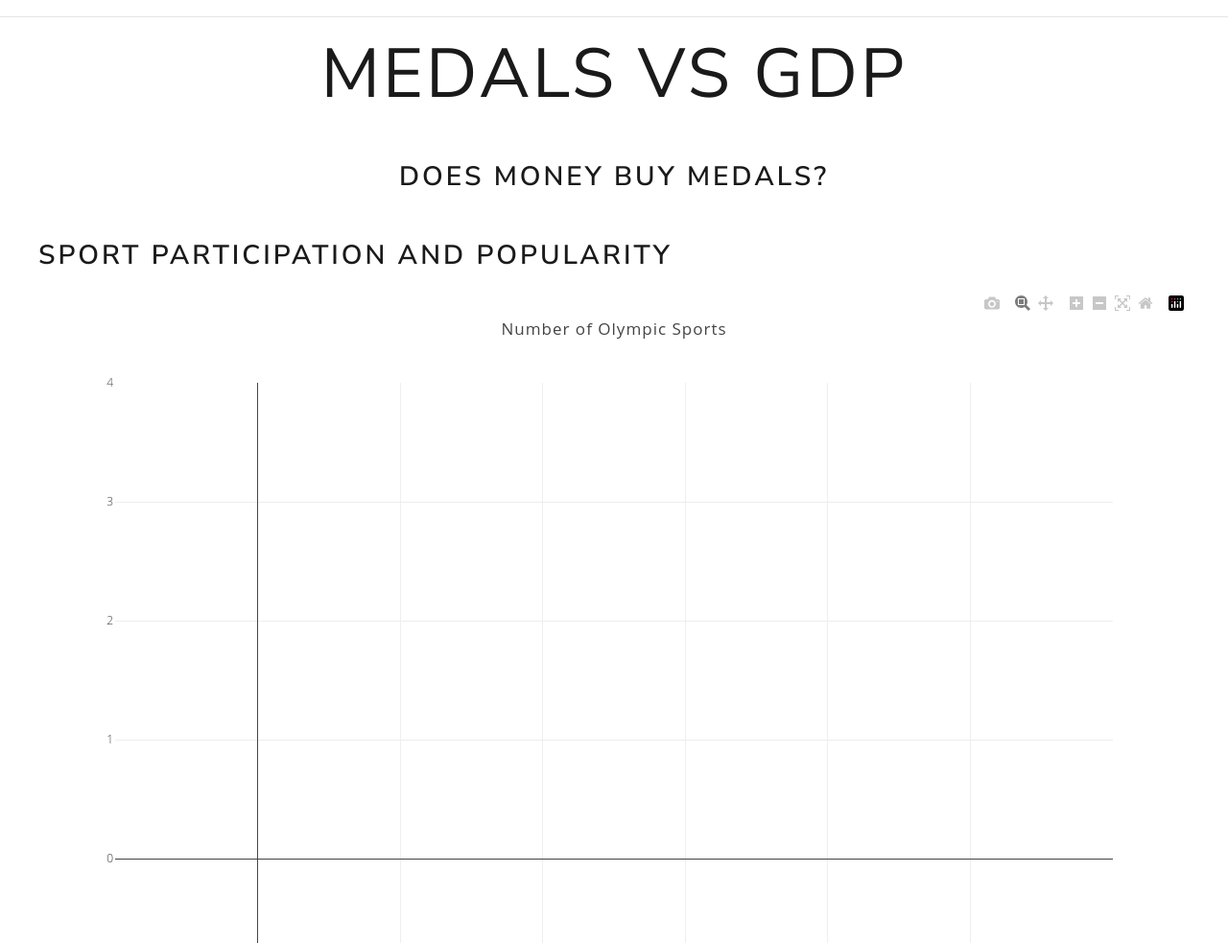
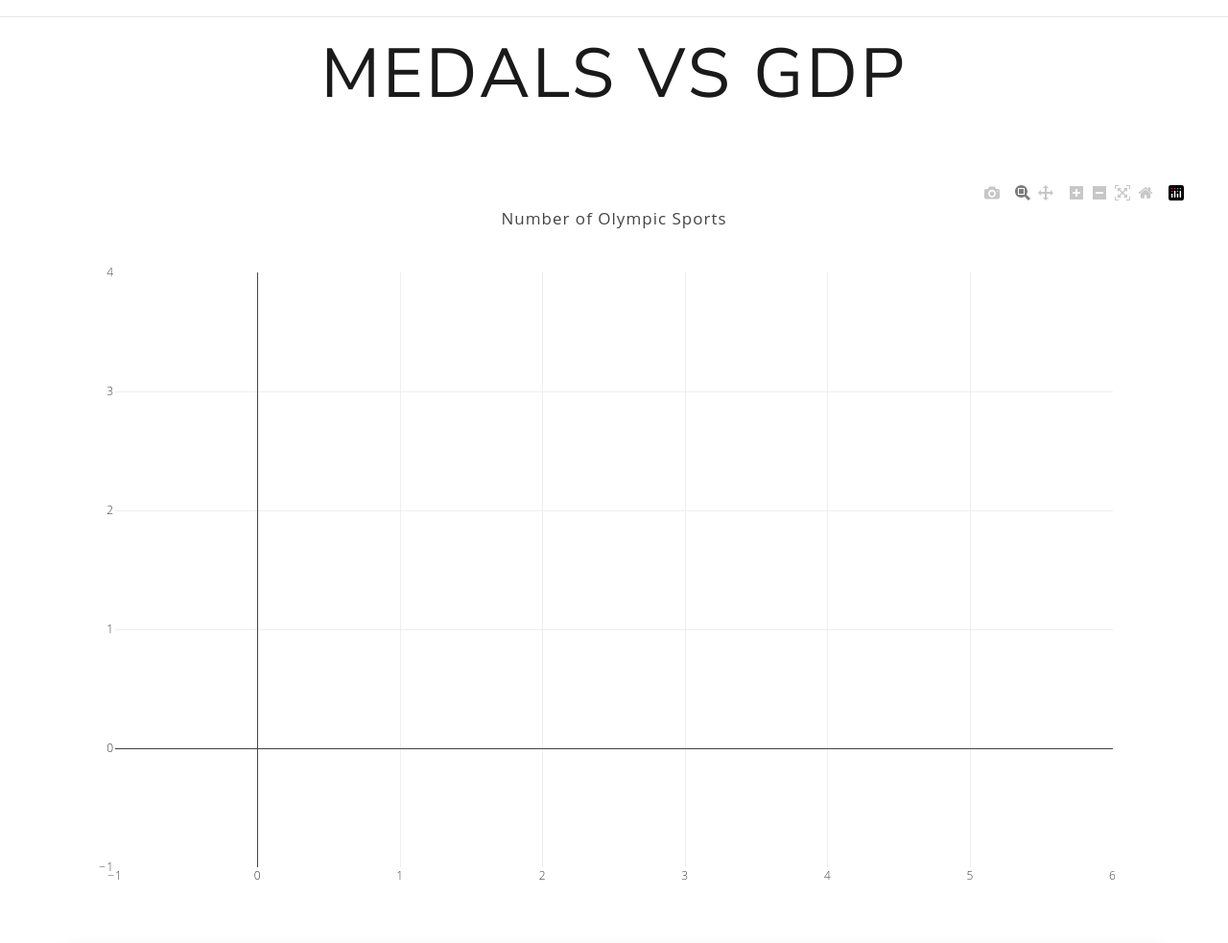
Before and after one commit to diannejardinez/Olympic_Data_machine_learning, a Flask app: template Flask-API/templates/chart2.html in a window 1280 px wide; the page is wider, and only the part inside the window is pictured. Shown: the part 642-1625 px from the top of that part at 96% size. Run offline with Flask 2, Linux system fonts and the light colour scheme; the template is opened without the code that fills it, so the values that code supplies are empty; some libraries are stand-ins or nearby versions.

Commit message:
updated chart2'

```diff
--- a/Flask-API/templates/chart2.html
+++ b/Flask-API/templates/chart2.html
@@ -72,7 +72,7 @@
 
   <section id="header" class="text-center">
       <h1 class="mb-5 display-3 content">Medals VS GDP</h1>
-      <h2 class="mb-5 content">Does money buy medals?</h2>
+<!--       <h2 class="mb-5 content">Does money buy medals?</h2> -->
   </section>
 </div>
 
@@ -85,7 +85,7 @@
     <div class= "container d-flex justify-content-center ">
       <div class="row">
           <div class="col-md-12">
-              <h2>Sport Participation and Popularity</h2>
+              <!-- <h2>Sport Participation and Popularity</h2> -->
               <p></p>
                 <div id="plot"></div>
           </div>
```
